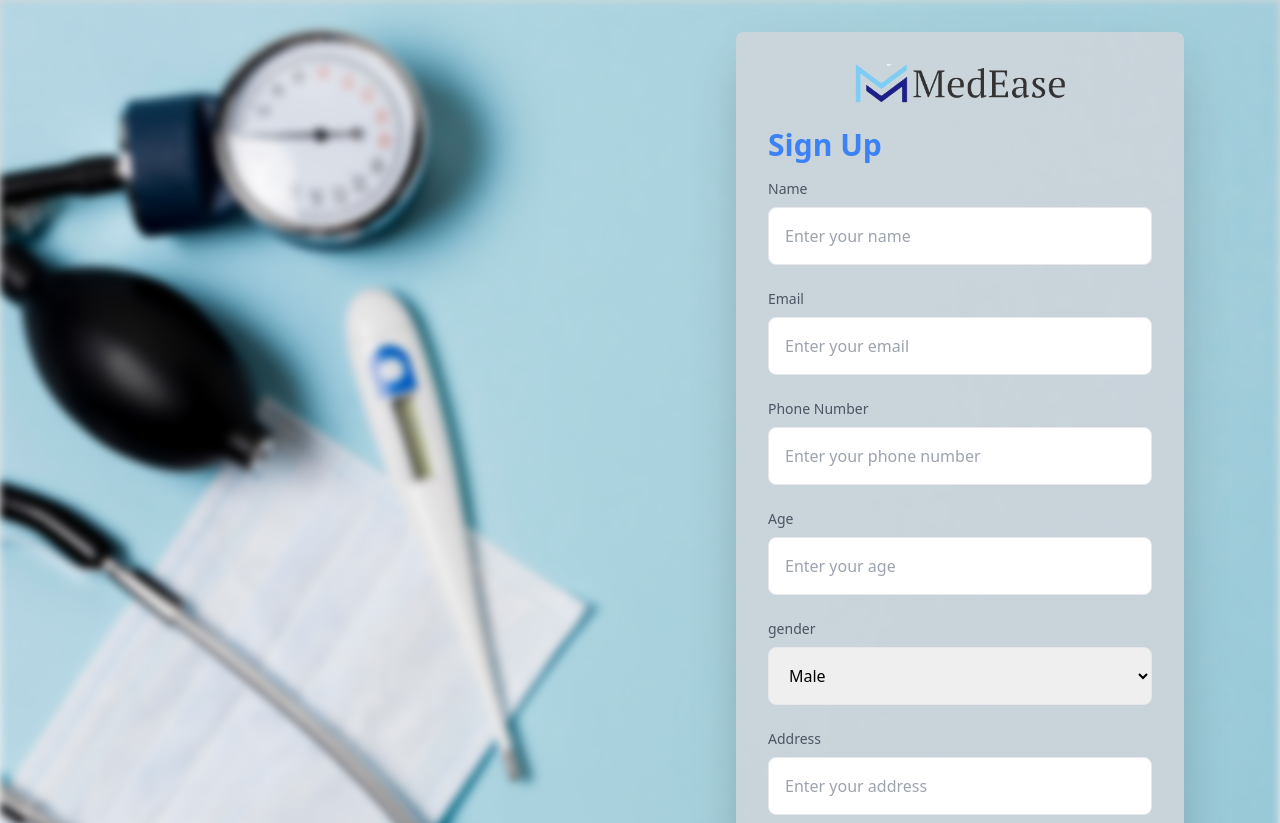
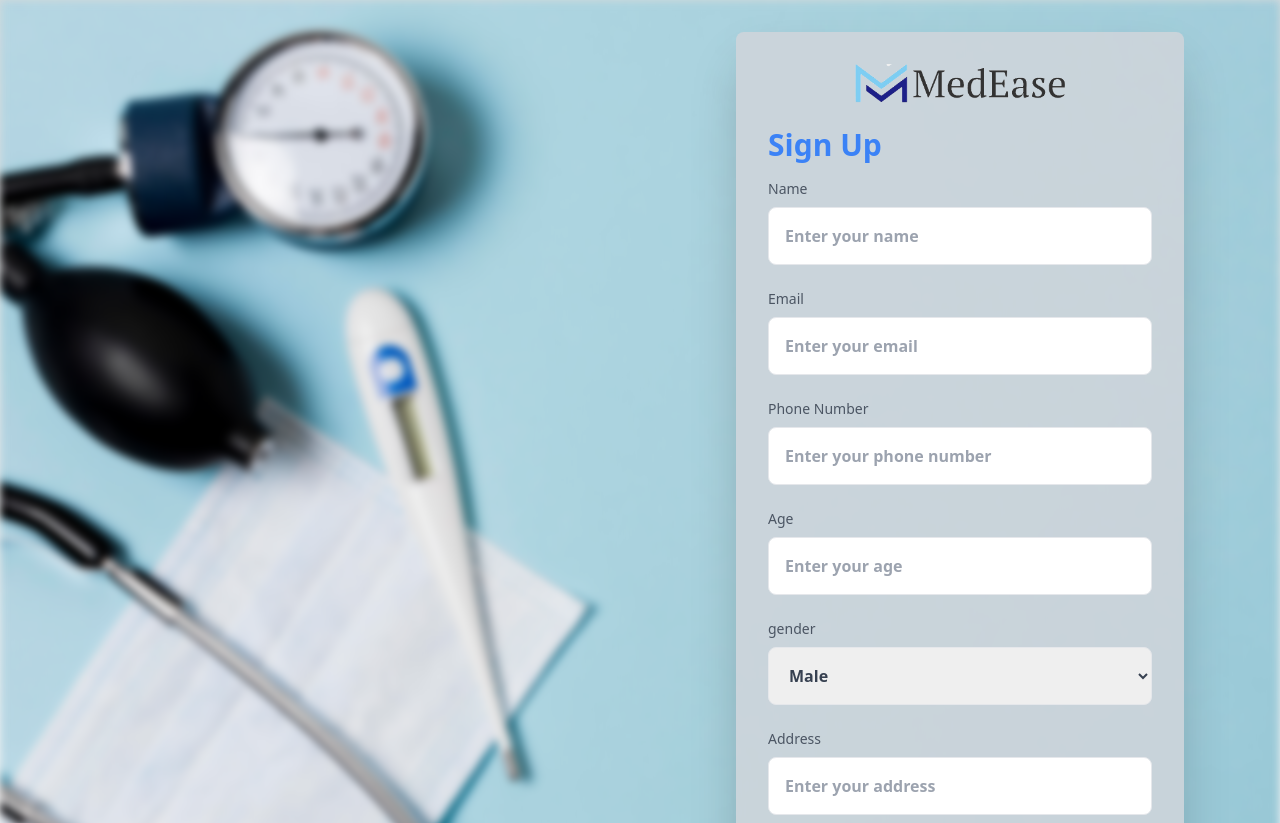
Before and after one commit to NafisFaiyaz007/MedEase_CSE499_SeniorDesign, a Next.js app in the folder medease/frontend/: page /signup in a window 1280 px wide. Shown: the top 823 px of the page. Built offline with nearby package versions, Linux system fonts and the light colour scheme.

Commit message:
ui tweaks

```diff
--- a/medease/frontend/src/app/login/page.js
+++ b/medease/frontend/src/app/login/page.js
@@ -66,7 +66,7 @@ const Login = () => {
 
         {/* Right half with login form */}
         <div className="flex-1 flex items-center justify-center z-10">
-          <div className="bg-gray-200 bg-opacity-85 p-8 rounded-lg max-w-md w-full shadow-2xl">
+          <div className="bg-gray-200 text-gray-700 font-bold bg-opacity-85 p-8 rounded-lg max-w-md w-full shadow-2xl">
             <Image
               src="/images/logo.png"
               alt="Logo"
--- a/medease/frontend/src/app/signup/page.js
+++ b/medease/frontend/src/app/signup/page.js
@@ -50,7 +50,7 @@ const Signup = () => {
 
         {/* Right half with signup form */}
         <div className="flex-1 flex items-center justify-center z-10">
-          <div className="bg-gray-300 shadow-2xl bg-opacity-85 m-8 p-8 rounded-lg max-w-md w-full">
+          <div className="bg-gray-300 text-gray-700 font-bold shadow-2xl bg-opacity-85 m-8 p-8 rounded-lg max-w-md w-full">
             <Image
               src="/images/logo.png"
               alt="Logo"
```
